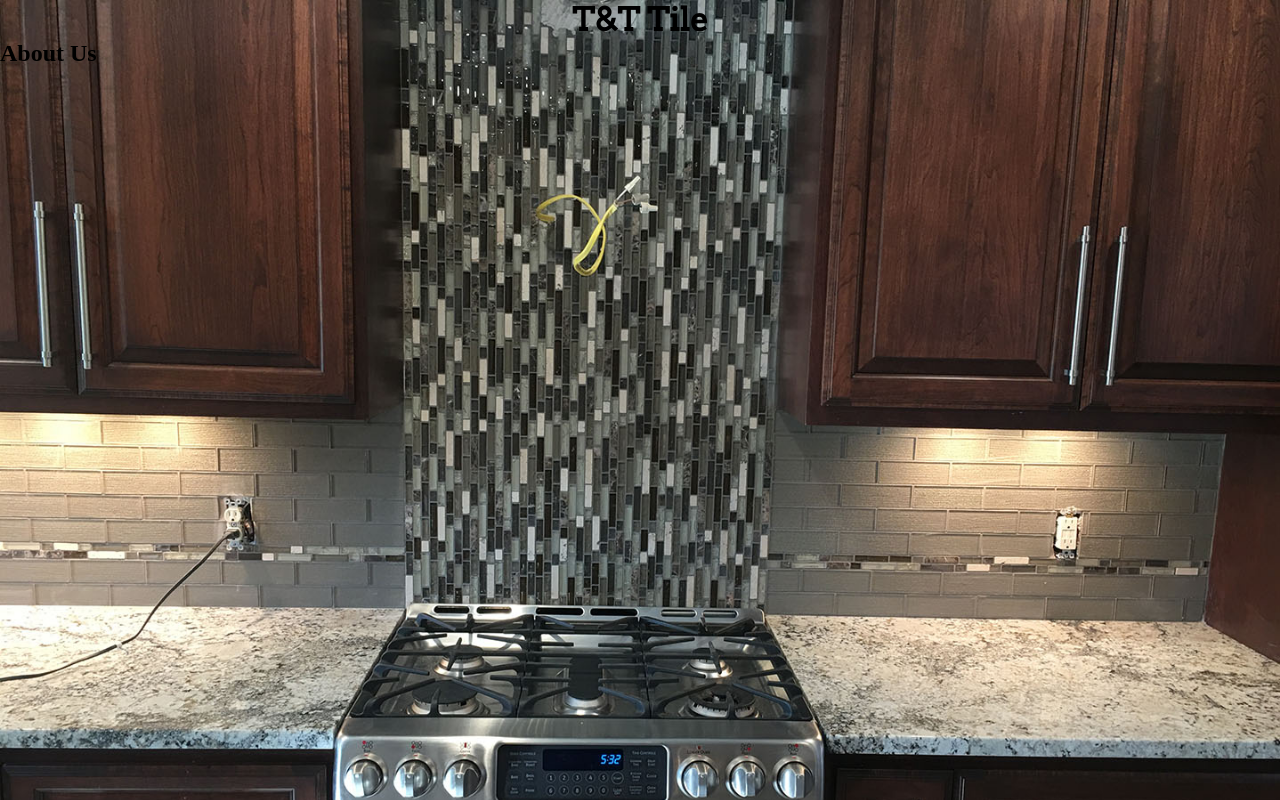
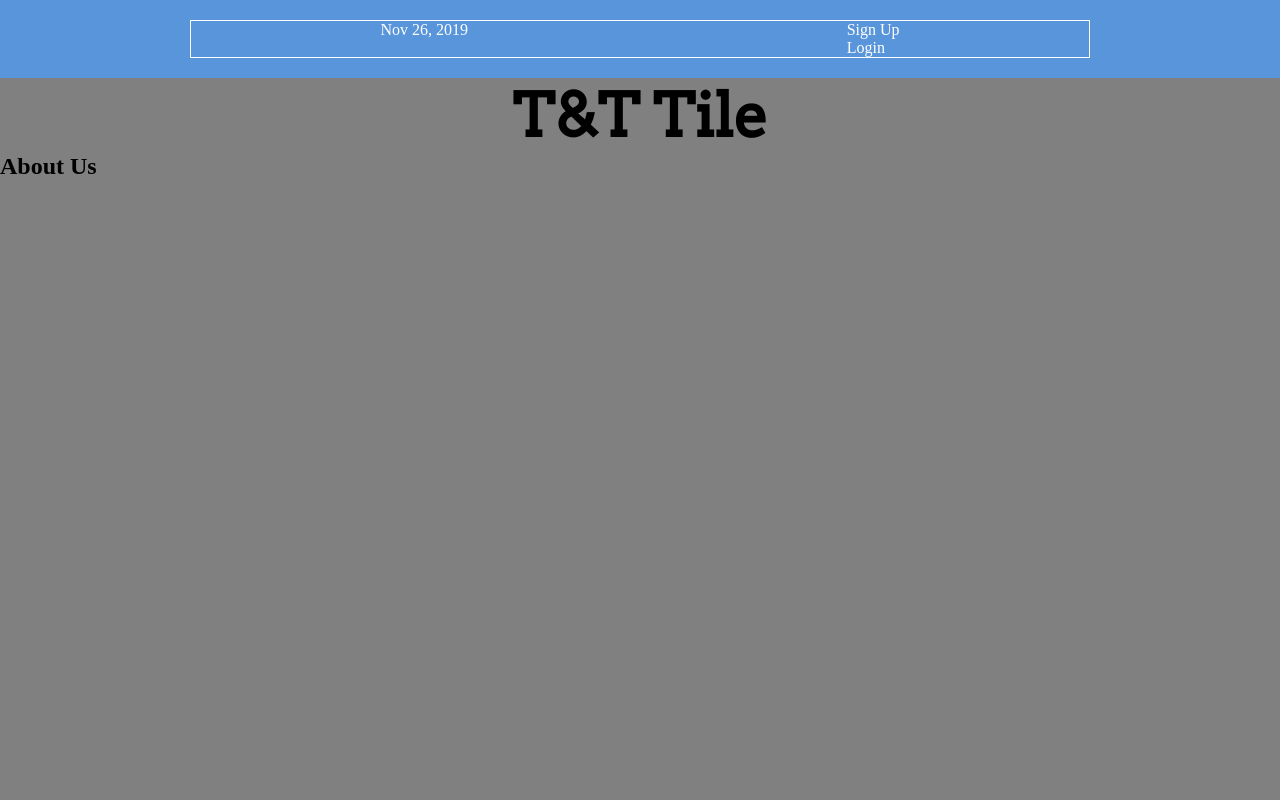
Before and after one commit to 14dulan/TT-Tile-Website, a plain HTML site: page index.html in a window 1280 px wide. Drawn offline with Linux system fonts and the light colour scheme.

Commit message:
Commented out background image, added more to .menu/container

```diff
--- a/css/TTstyle.css
+++ b/css/TTstyle.css
@@ -5,16 +5,33 @@
     /*Removes basic styles, helpful for later. */
 }
 
+.menu-container {
+    color: #fff;
+    background-color: #5995DA; /*blue*/
+    padding: 20px 0;
+    display: flex; /*Tells the browser everything in box should render using flexbox instead of default */
+    justify-content: center; /*Same effect as adding margin: 0 auto declaration to .menu element. */
+}
+
+.menu {
+    border: 1px solid #fff; /*For debugging */
+    width: 900px;
+    display: flex;
+    justify-content: space-around;
+}
+
 body{
-    background-image: url(../img/TT_bg2.jpg);
-    background-size: cover;
+    /*background-image: url(../img/TT_bg2.jpg);
+    background-size: cover;*/
+    background-color: gray;
 }
 
 h1 {
     font-family: Arvo;
+    font-size: 60px;
     align-content: center;
     text-align: center;
     justify-content: center;
-
+   color: black;
 
 }
--- a/index.html
+++ b/index.html
@@ -8,9 +8,18 @@
 </head>
 
 <body>
+    <div class="menu-container">
+        <div class="menu">
+        <div class="date">Nov 26, 2019</div>
+        <div class="links">
+            <div class="signup">Sign Up</div> <!--This is nested-->
+                <div class="login">Login</div> <!--Also nested!-->
+        </div>
+    </div>
+</div>
     <!-- Header element -->
     <header>
-        <h1> T&T Tile</h1>
+        <h1>T&T Tile</h1>
 
 
     </header>
```
Also changed, not shown: img/TT_bg.jpg (added).
